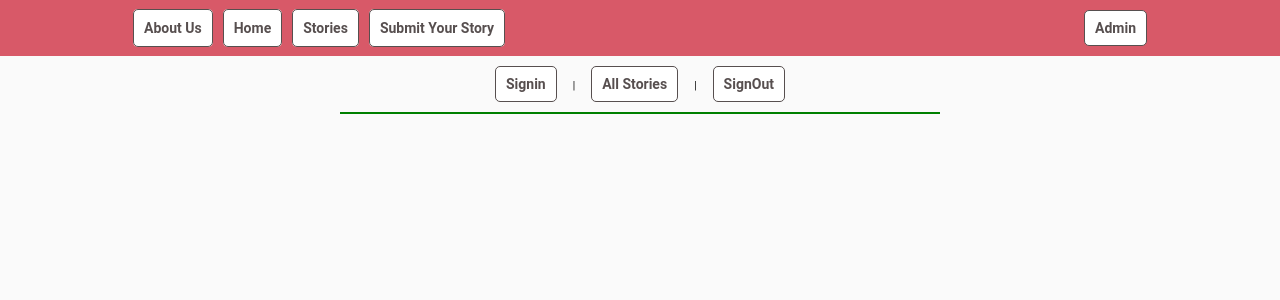
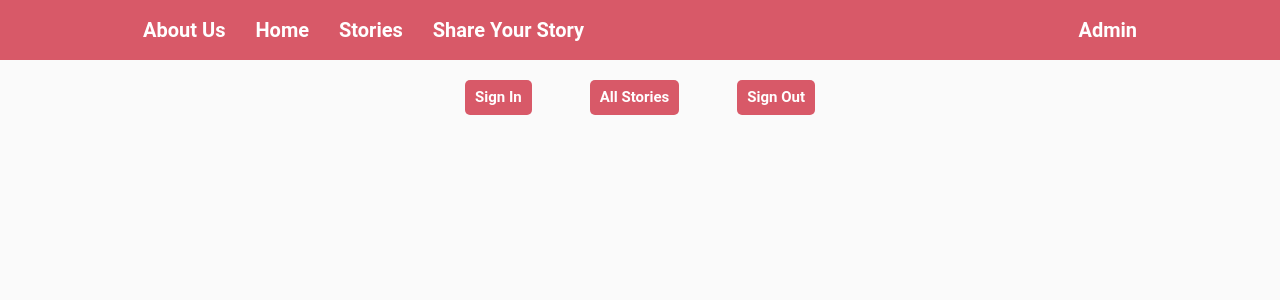
Before and after one commit to SLM-Dev/BuildWeek_FrontEnd, a React (Create React App) app: page /admin in a window 1280 px wide. Shown: the top 300 px of the page. Built offline with nearby package versions, Linux system fonts and the light colour scheme.

Commit message:
add basic styling. start cleaning code

```diff
--- a/src/Components/AddStoryForm.js
+++ b/src/Components/AddStoryForm.js
@@ -28,43 +28,45 @@ class AddStoryForm extends React.Component {
     render() {
         return (
 
-            <div>
+            <div className="addStoryFormWrapper">
 
-                <form>
+                <h2 className="addStoryTitle">Share Your Story</h2>
 
-                    <input
+                <form className="updateForm">
+
+                    <input className="inputBox"
                         onChange={this.handleChanges}
                         type='text'
                         name='author'
                         value={this.state.author}
-                        placeholder='Name'
+                        placeholder=' Your Name'
                     />
 
-                    <input
+                    <input className="inputBox"
                         onChange={this.handleChanges}
                         type='text'
                         name='country'
                         value={this.state.country}
-                        placeholder='Origin Country'
+                        placeholder=' Your Country of Origin'
                     />
 
-                    <input
+                    <input className="inputBox"
                         onChange={this.handleChanges}
                         type='text'
                         name='title'
                         value={this.state.title}
-                        placeholder='Title'
+                        placeholder=' Your Story Title'
                     />
 
-                    <input
+                    <input className="inputBox"
                         onChange={this.handleChanges}
                         type='text'
                         name='body'
                         value={this.state.body}
-                        placeholder='Story'
+                        placeholder=' Your Story...'
                     />
 
-                    <button onClick={this.addNewStory}>Add Story</button>
+                    <button className="submitBtn" onClick={this.addNewStory}>Share Story</button>
 
                 </form>
 
--- a/src/Components/AdminPage.js
+++ b/src/Components/AdminPage.js
@@ -19,12 +19,10 @@ class AdminPage extends Component {
 			<>
 				<header>
 					<nav className="adminNavbar">
-						<NavLink className="navLink" to='/admin/signin'>Signin</NavLink>
-						&nbsp;|&nbsp;
-						<NavLink className="navLink" to='/admin/all-stories'>All Stories</NavLink>
-						&nbsp;|&nbsp;
-						<NavLink className="navLink" to='/admin/singout' onClick={this.props.logout}>
-							SignOut
+						<NavLink className="navAdminLink" to='/admin/signin'>Sign In</NavLink>
+						<NavLink className="navAdminLink" to='/admin/all-stories'>All Stories</NavLink>
+						<NavLink className="navAdminLink" to='/admin/singout' onClick={this.props.logout}>
+							Sign Out
 						</NavLink>
 					</nav>
 				</header>
--- a/src/Components/AllStories.js
+++ b/src/Components/AllStories.js
@@ -26,21 +26,21 @@ class AllStories extends React.Component {
 
 	render() {
 		if (this.props.self.length === 0) {
-			return <div>You must log in to view users</div>;
+			return <div className="adminText">You must log in to view all the stories</div>;
 		}
 		// Check to make sure all state is initiallized
-		else if (!this.state.OKToRender) return <div> Loading...</div>;
+		else if (!this.state.OKToRender) return <div className="adminText"> Loading...</div>;
 console.log("test from AllStories.js", this.props.allStories)
 		return (
 			<>
-				<h2>List of All Stories</h2>
+				<h2 className="adminText">List of All Stories</h2>
 					<ul>
 						{this.props.allStories.map(allStory => {
 
 							return (
 
-								<Link to={`/admin/all-stories/${allStory.id}`} key={allStory.id}>
-								<li>{allStory.title}</li>
+								<Link className="adminStoriesListLink"to={`/admin/all-stories/${allStory.id}`} key={allStory.id}>
+								<li className="adminStoriesList">{allStory.title}</li>
 								</Link>
 
 							)
--- a/src/Components/AllStory.js
+++ b/src/Components/AllStory.js
@@ -51,68 +51,56 @@ class AllStory extends React.Component {
                         type='text'
                         name='author'
                         value={this.state.author}
+                        placeholder='author'
                     />
                     <input
                         onChange={this.handleChanges}
                         type='text'
                         name='title'
                         value={this.state.title}
+                        placeholder='title'
                     />
                     <input
                         onChange={this.handleChanges}
                         type='text'
                         name='snippet'
                         value={this.state.snippet}
+                        placeholder='snippet'
                     />
                     <input
                         onChange={this.handleChanges}
                         type='text'
                         name='approved'
                         value={this.state.approved}
+                        placeholder='approved'
                     />
-
-                    {/* Approved?<br/>
-                    Yes
-                    <input
-                        onChange={this.handleOptionChange}
-                        type='radio'
-                        name='approved'
-                        value={1}
-                        checked={this.state.approved === 1}
-                    />
-                    no
-                    <input
-                        onChange={this.handleOptionChange}
-                        type='radio'
-                        name='approved'
-                        value={0}
-                        checked={this.state.approved === 0}
-                    /> */}
-
-
                     <input
                         onChange={this.handleChanges}
                         type='text'
                         name='body'
                         value={this.state.body}
+                        placeholder='body'
                     />
                     <input
                         onChange={this.handleChanges}
                         type='text'
                         name='country'
                         value={this.state.country}
+                        placeholder='country'
                     />
                     <input
                         onChange={this.handleChanges}
                         type='text'
                         name='url_picture'
                         value={this.state.url_picture}
+                        placeholder='url_picture'
                     />
                     <input
                         onChange={this.handleChanges}
                         type='text'
                         name='url_thumbnail'
                         value={this.state.url_thumbnail}
+                        placeholder='url_thumbnail'
                     />
 
                     <button onClick={this.updateAllStory}>Update Story</button>
--- a/src/Components/App.css
+++ b/src/Components/App.css
@@ -21,15 +21,12 @@
 }
 
 .navLink {
-  font-size: 1.4rem;
+  font-size: 2rem;
   font-weight: bold;
-  color: #574f4f;
+  color: white;
   text-decoration: none;
   padding: 10px;
   margin: 10px 5px;
-  border: 1px solid #574f4f;
-  background-color: white;
-  border-radius: 5px;
 }
 
 /* ---------STORIES LIST----------- */
@@ -48,7 +45,6 @@
 }
 
 .storyCard{
-  border: 1px solid red;
   width: 265px;
   padding: 10px;
   margin: 0 5px;
@@ -68,6 +64,7 @@
 
 .storySnippet {
   font-size: 1.4rem;
+  line-height: 2rem;
   color: #574f4f;
   margin-bottom: 10px;
 }
@@ -75,7 +72,7 @@
 .pixPlaceHolder{
   width: 245px;
   height: 179px;
-  background-color: black;
+  background-color: #9aadd2;
 }
 
 /* ---------SINGLE STORY VIEW------------ */
@@ -112,6 +109,103 @@
   line-height: 2.5rem;
 }
 
+/* ------------Add Story Form--------------- */
+
+.addStoryFormWrapper{
+  max-width: 600px;
+  margin: 20px auto;
+}
+
+.addStoryTitle {
+  font-size: 3rem;
+  color: #574f4f;
+  font-weight: bold;
+  margin-bottom: 20px;
+  text-align: center;
+}
+
+.inputBox{
+  margin-bottom: 20px;
+  height: 40px;
+  font-size: 1.6rem;
+  color: #574f4f;
+}
+
+.submitBtn {
+  width: 125px;
+  font-size: 1.4rem;
+  font-weight: bold;
+  color: #574f4f;
+  text-decoration: none;
+  padding: 10px;
+  margin: 0 auto;
+  border: 1px solid #574f4f;
+  background-color: white;
+  border-radius: 5px;
+}
+
+/* ---------------Admin---------------- */
+
+.adminNavbar{
+  max-width: 350px;
+  display: flex;
+  justify-content: space-between;
+  align-items: baseline;
+  margin: 0 auto;
+}
+
+.navAdminLink {
+  font-size: 1.5rem;
+  font-weight: bold;
+  color: white;
+  text-decoration: none;
+  padding: 10px;
+  margin: 20px 0;
+  background-color: #d85968;
+  border-radius: 5px;
+}
+
+.adminText {
+  font-size: 2rem;
+  font-weight: bold;
+  text-align: center;
+  color: #574f4f;
+  margin: 20px 0;
+}
+
+.signInForm{
+  width: 175px;
+  margin: auto;
+}
+
+.signInFormInput{
+  margin-bottom: 10px;
+}
+
+.signInBtn{
+  width: 175px;
+  font-size: 1.4rem;
+  font-weight: bold;
+  color: #574f4f;
+  text-decoration: none;
+  padding: 10px;
+  margin-top: 20px;
+  border: 1px solid #574f4f;
+  background-color: white;
+  border-radius: 5px;
+}
+
+.adminStoriesListLink {
+  text-decoration: none;
+}
+
+.adminStoriesList{
+  font-size: 2rem;
+  text-align: center;
+  color: #574f4f;
+  margin: 20px 0;
+}
+
 /* ------------Update Form--------------- */
 
 .updateForm {
@@ -120,16 +214,9 @@
   flex-direction: column;
 }
 
-.adminNavbar{
-  max-width: 300px;
-  display: flex;
-  justify-content: space-between;
-  align-items: baseline;
-  margin: 0 auto;
-}
+
 
 .adminContent {
-  border: 1px solid green;
   max-width: 600px;
   margin: 0 auto;
 
--- a/src/Components/App.js
+++ b/src/Components/App.js
@@ -30,7 +30,7 @@ class App extends Component {
               <NavLink className="navLink" to="/about-us">About Us</NavLink>
               <NavLink className="navLink" exact to="/">Home</NavLink>
               <NavLink className="navLink" to="/stories">Stories</NavLink>
-              <NavLink className="navLink" to="/add-story">Submit Your Story</NavLink>
+              <NavLink className="navLink" to="/add-story">Share Your Story</NavLink>
             </div>
 
             <NavLink className="navLink" to="/admin">Admin</NavLink>
--- a/src/Components/ThankYou.js
+++ b/src/Components/ThankYou.js
@@ -5,7 +5,7 @@ function ThankYou() {
   return (
     <div className="thankYou-wrapper">
 
-        <h1>Thank you for submitting!</h1>
+        <h1 className="adminText">Thank you for sharing!</h1>
 
     </div>
   );
--- a/src/auth/Signin.js
+++ b/src/auth/Signin.js
@@ -21,30 +21,30 @@ class Signin extends React.Component {
 
 	render() {
 		if (this.props.self !== '')
-			return <div>Logged in as {this.props.self}</div>;
+			return <div className="adminText">Logged in as {this.props.self}</div>;
 		return (
-			<form onSubmit={this.handleSubmit}>
-				<h2>Sign IN!</h2>
+			<form className="signInForm" onSubmit={this.handleSubmit}>
+				<h2 className="adminText">Sign In</h2>
 				<div>
-					<label htmlFor=''>Username</label>
-					<input
+					<input className="signInFormInput"
 						name='username'
 						value={this.state.username}
 						onChange={this.handleInputChange}
 						type='text'
+						placeholder=" Username"
 					/>
 				</div>
 				<div>
-					<label htmlFor=''>Password</label>
-					<input
+					<input className="signInFormInput"
 						name='password'
 						value={this.state.password}
 						onChange={this.handleInputChange}
 						type='password'
+						placeholder=" Password"
 					/>
 				</div>
 				<div>
-					<button type='submit'>Signin</button>
+					<button className="signInBtn" type='submit'>Sign In</button>
 				</div>
 			</form>
 		);
```
